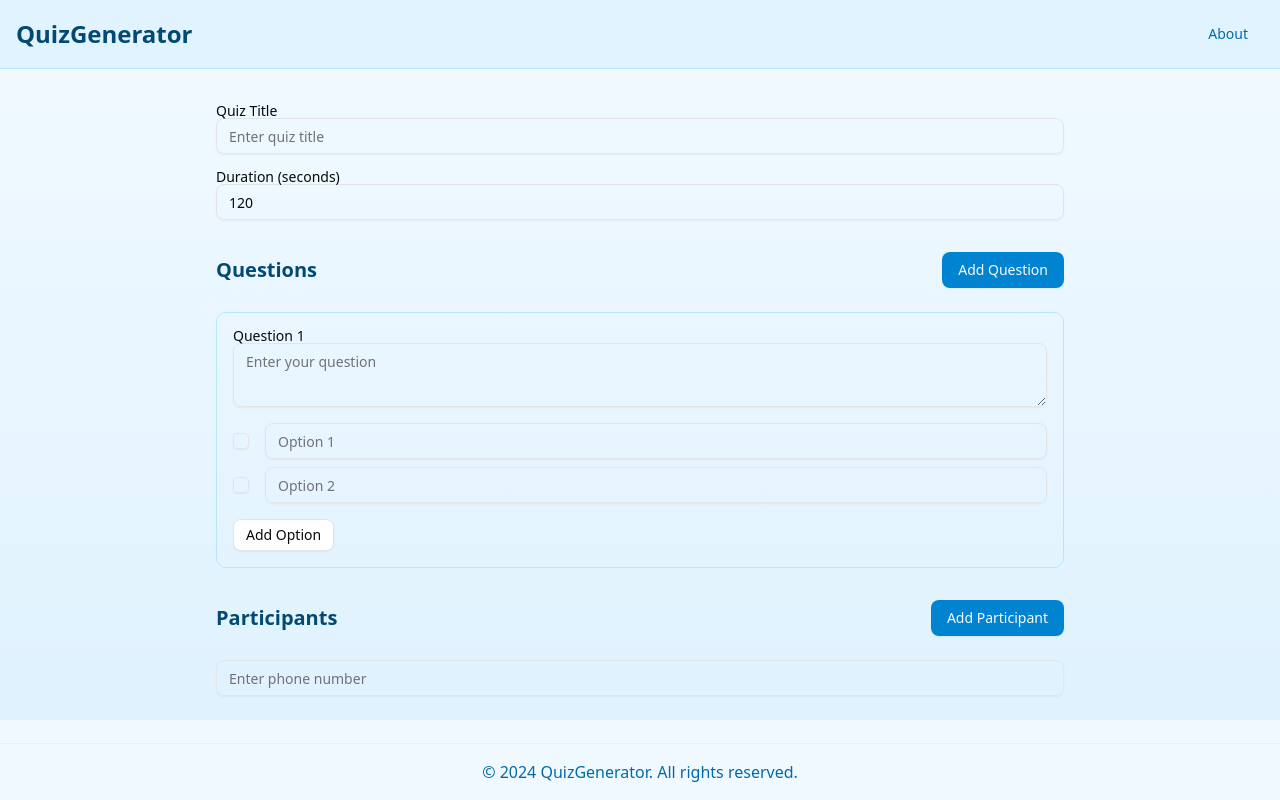
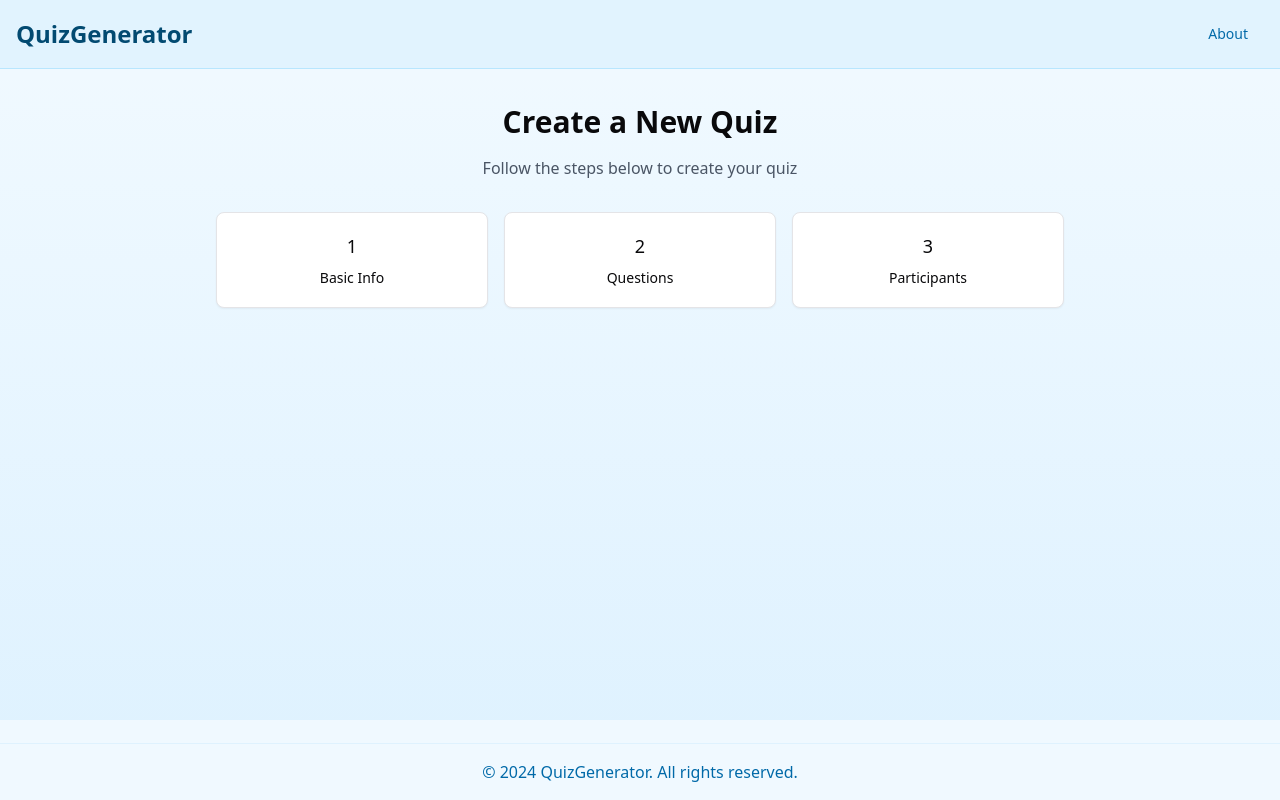
Before and after one commit to freddy24-7/QuizAppFrontend, a React (Vite) app: page /quiz in a window 1280 px wide. Built offline with nearby package versions, Linux system fonts and the light colour scheme.

Commit message:
updating YU

```diff
--- a/src/components/QuizForm.tsx
+++ b/src/components/QuizForm.tsx
@@ -5,6 +5,7 @@ import { Input } from './ui/input';
 import { Label } from './ui/label';
 import { Textarea } from './ui/textarea';
 import { Checkbox } from './ui/checkbox';
+import { Modal } from './ui/modal';
 
 interface Option {
   text: string;
@@ -45,6 +46,7 @@ const QuizForm = () => {
 
   const [error, setError] = useState<string>('');
   const [success, setSuccess] = useState<string>('');
+  const [currentStep, setCurrentStep] = useState<'basic' | 'questions' | 'participants' | null>(null);
 
   const handleTitleChange = (e: React.ChangeEvent<HTMLInputElement>) => {
     setQuizData({ ...quizData, title: e.target.value });
@@ -170,10 +172,9 @@ const QuizForm = () => {
         throw new Error('Please fill in all phone numbers');
       }
 
-      // Send to backend
       await axios.post('http://localhost:8080/api/quizzes', quizData);
-
-      setSuccess(`Quiz created successfully!`);
+      setSuccess('Quiz created successfully!');
+      setCurrentStep(null);
 
       // Clear form
       setQuizData({
@@ -199,9 +200,12 @@ const QuizForm = () => {
     }
   };
 
-  return (
-    <div className="max-w-4xl mx-auto p-6">
-      <form onSubmit={handleSubmit} className="space-y-8">
+  const renderBasicInfoModal = () => (
+    <Modal
+      isOpen={currentStep === 'basic'}
+      onClose={() => setCurrentStep(null)}
+      title="Basic Quiz Information"
+    >
       <div className="space-y-4">
         <div>
           <Label htmlFor="title">Quiz Title</Label>
@@ -225,20 +229,34 @@ const QuizForm = () => {
             required
           />
         </div>
-        </div>
 
-        <div className="space-y-6">
-          <div className="flex justify-between items-center">
-            <h3 className="text-xl font-semibold text-sky-900">Questions</h3>
+        <div className="flex justify-end space-x-2">
           <Button
             type="button"
-              onClick={addQuestion}
-              className="bg-sky-600 hover:bg-sky-700"
+            variant="outline"
+            onClick={() => setCurrentStep(null)}
           >
-              Add Question
+            Cancel
+          </Button>
+          <Button
+            type="button"
+            onClick={() => setCurrentStep('questions')}
+          >
+            Next: Add Questions
           </Button>
         </div>
+      </div>
+    </Modal>
+  );
 
+  const renderQuestionsModal = () => (
+    <Modal
+      isOpen={currentStep === 'questions'}
+      onClose={() => setCurrentStep(null)}
+      title="Add Questions"
+      className="max-h-[90vh] overflow-y-auto"
+    >
+      <div className="space-y-6">
         {quizData.questions.map((question, questionIndex) => (
           <div
             key={questionIndex}
@@ -318,20 +336,42 @@ const QuizForm = () => {
             </div>
           </div>
         ))}
-        </div>
 
-        <div className="space-y-6">
-          <div className="flex justify-between items-center">
-            <h3 className="text-xl font-semibold text-sky-900">Participants</h3>
+        <div className="flex justify-between">
           <Button
             type="button"
-              onClick={addParticipant}
-              className="bg-sky-600 hover:bg-sky-700"
+            onClick={addQuestion}
+            variant="outline"
           >
-              Add Participant
+            Add Question
+          </Button>
+          <div className="space-x-2">
+            <Button
+              type="button"
+              variant="outline"
+              onClick={() => setCurrentStep('basic')}
+            >
+              Back
+            </Button>
+            <Button
+              type="button"
+              onClick={() => setCurrentStep('participants')}
+            >
+              Next: Add Participants
             </Button>
           </div>
+        </div>
+      </div>
+    </Modal>
+  );
 
+  const renderParticipantsModal = () => (
+    <Modal
+      isOpen={currentStep === 'participants'}
+      onClose={() => setCurrentStep(null)}
+      title="Add Participants"
+    >
+      <div className="space-y-4">
         {quizData.participants.map((participant, index) => (
           <div key={index} className="flex items-center space-x-4">
             <Input
@@ -351,24 +391,86 @@ const QuizForm = () => {
             )}
           </div>
         ))}
+
+        <div className="flex justify-between">
+          <Button
+            type="button"
+            onClick={addParticipant}
+            variant="outline"
+          >
+            Add Participant
+          </Button>
+          <div className="space-x-2">
+            <Button
+              type="button"
+              variant="outline"
+              onClick={() => setCurrentStep('questions')}
+            >
+              Back
+            </Button>
+            <Button
+              type="submit"
+              onClick={handleSubmit}
+            >
+              Create Quiz
+            </Button>
+          </div>
+        </div>
+      </div>
+    </Modal>
+  );
+
+  return (
+    <div className="max-w-4xl mx-auto p-6">
+      <div className="text-center mb-8">
+        <h1 className="text-3xl font-bold mb-4">Create a New Quiz</h1>
+        <p className="text-gray-600 dark:text-gray-400">
+          Follow the steps below to create your quiz
+        </p>
+      </div>
+
+      <div className="grid grid-cols-3 gap-4 mb-8">
+        <Button
+          onClick={() => setCurrentStep('basic')}
+          variant={currentStep === 'basic' ? 'default' : 'outline'}
+          className="h-24 flex flex-col items-center justify-center"
+        >
+          <span className="text-lg">1</span>
+          <span>Basic Info</span>
+        </Button>
+        <Button
+          onClick={() => setCurrentStep('questions')}
+          variant={currentStep === 'questions' ? 'default' : 'outline'}
+          className="h-24 flex flex-col items-center justify-center"
+        >
+          <span className="text-lg">2</span>
+          <span>Questions</span>
+        </Button>
+        <Button
+          onClick={() => setCurrentStep('participants')}
+          variant={currentStep === 'participants' ? 'default' : 'outline'}
+          className="h-24 flex flex-col items-center justify-center"
+        >
+          <span className="text-lg">3</span>
+          <span>Participants</span>
+        </Button>
       </div>
 
       {error && (
-          <div className="bg-red-100 border border-red-400 text-red-700 px-4 py-3 rounded">
+        <div className="bg-red-100 border border-red-400 text-red-700 px-4 py-3 rounded mb-4">
           {error}
         </div>
       )}
 
       {success && (
-          <div className="bg-green-100 border border-green-400 text-green-700 px-4 py-3 rounded">
+        <div className="bg-green-100 border border-green-400 text-green-700 px-4 py-3 rounded mb-4">
           {success}
         </div>
       )}
 
-        <Button type="submit" className="w-full">
-          Create Quiz
-        </Button>
-      </form>
+      {renderBasicInfoModal()}
+      {renderQuestionsModal()}
+      {renderParticipantsModal()}
     </div>
   );
 };
--- /dev/null
+++ b/src/components/ui/modal.tsx
@@ -0,0 +1,48 @@
+import * as React from 'react';
+import { cn } from '@/lib/utils';
+
+interface ModalProps {
+  isOpen: boolean;
+  onClose: () => void;
+  title: string;
+  children: React.ReactNode;
+  className?: string;
+}
+
+export function Modal({ isOpen, onClose, title, children, className }: ModalProps) {
+  if (!isOpen) return null;
+
+  return (
+    <div className="fixed inset-0 z-50 flex items-center justify-center">
+      <div className="fixed inset-0 bg-black/50" onClick={onClose} />
+      <div className={cn(
+        "relative z-50 w-full max-w-2xl bg-white rounded-lg shadow-lg p-6",
+        "dark:bg-gray-800",
+        className
+      )}>
+        <div className="flex items-center justify-between mb-4">
+          <h2 className="text-xl font-semibold">{title}</h2>
+          <button
+            onClick={onClose}
+            className="p-2 hover:bg-gray-100 rounded-full dark:hover:bg-gray-700"
+          >
+            <svg
+              className="w-5 h-5"
+              fill="none"
+              stroke="currentColor"
+              viewBox="0 0 24 24"
+            >
+              <path
+                strokeLinecap="round"
+                strokeLinejoin="round"
+                strokeWidth={2}
+                d="M6 18L18 6M6 6l12 12"
+              />
+            </svg>
+          </button>
+        </div>
+        {children}
+      </div>
+    </div>
+  );
+}
```
Lines whose indentation alone changed are shown as unchanged.
